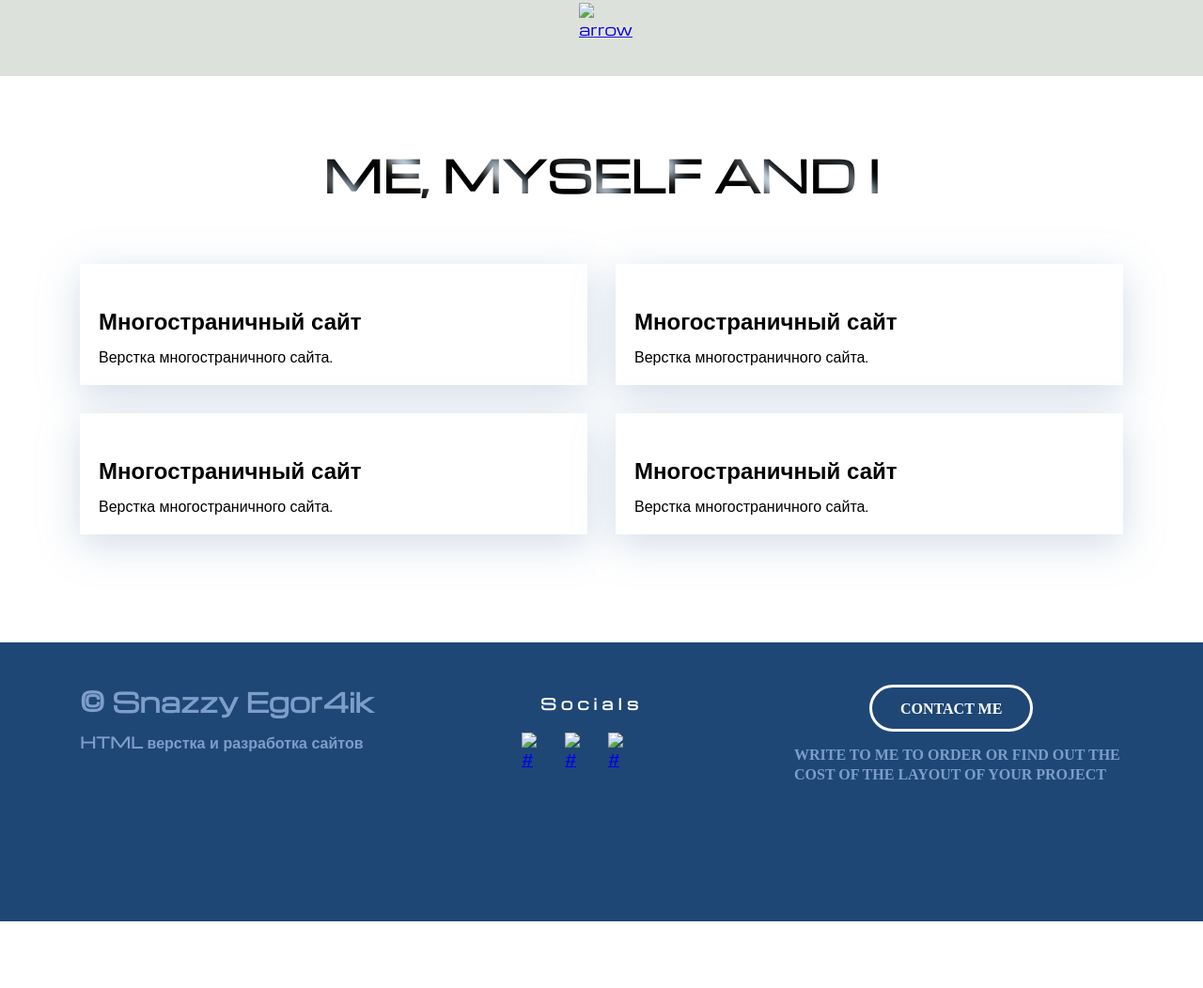
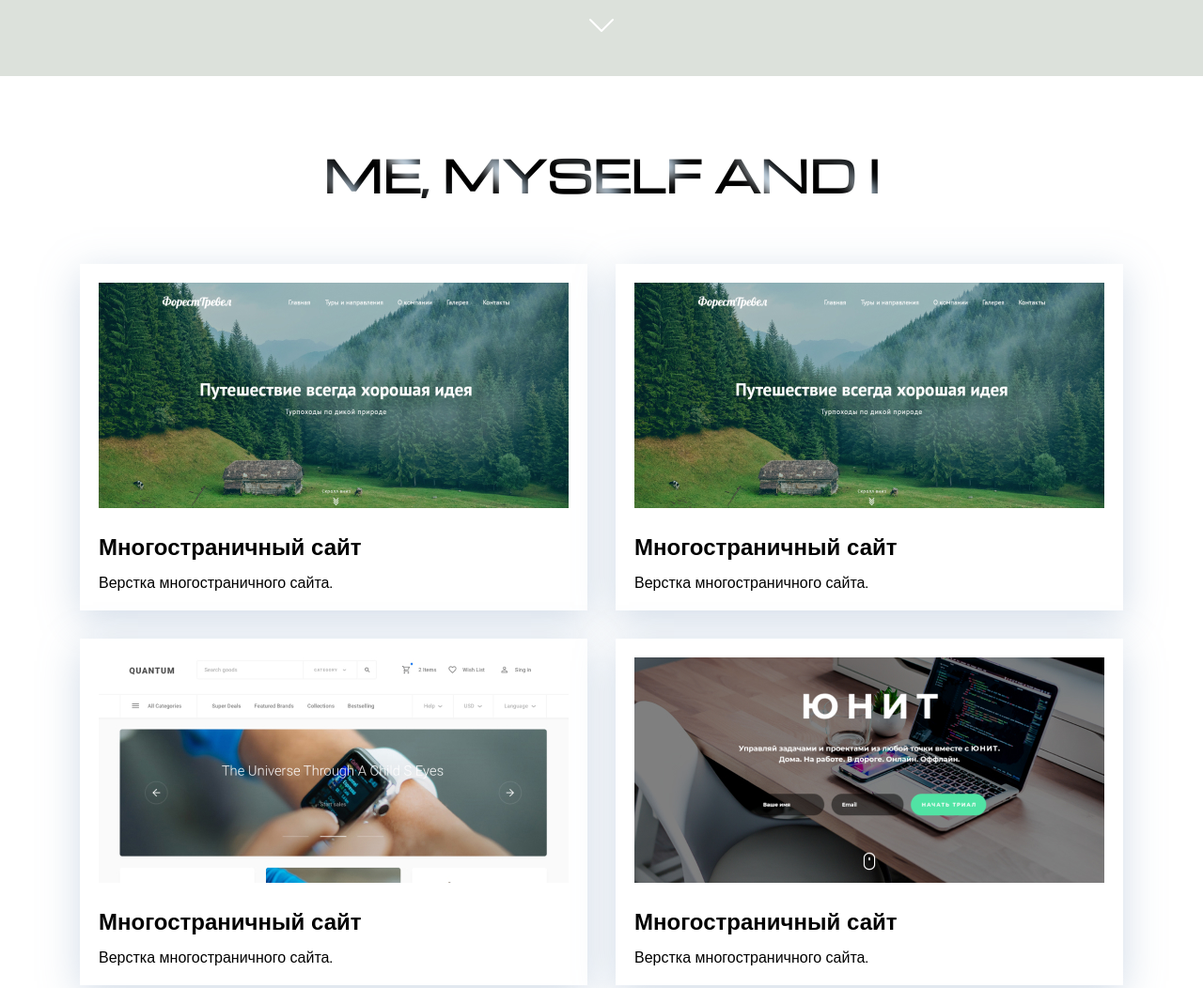
Before and after one commit to Egornoobjee/smthhere, a plain HTML site: page index.html in a window 1280 px wide. Shown: the part 719-1771 px from the top of the page at 94% size. Before the commit the page ends 1700 px from the top, so only its background shows below. Drawn offline with nearby package versions, Linux system fonts and the light colour scheme; files that its build step writes are made by us from their sources.

Commit message:
Update index.html gave it 1more chance!
))

```diff
--- a/index.html
+++ b/index.html
@@ -3,8 +3,8 @@
     <head>
         <meta charset="UTF-8" />
         <meta name="viewport" content="width=device-width, initial-scale=1.0" />
-        <link rel="stylesheet" href="/Project/css/main.css" />
-        <link rel="stylesheet" href="/Project/css/media2.css" />
+        <link rel="stylesheet" href="/css/main.css" />
+        <link rel="stylesheet" href="/css/media2.css" />
 
 
 
@@ -15,7 +15,7 @@
             <h1 class="header-title">Snazzy Egor4ik</h1>
             <p class="header-subtitle">Just a good boy</p>
             <a href="#portfolio" class="header-arrow">
-                <img src="/Project/img/header/chevron-down.svg" alt="arrow" />
+                <img src="/img/header/chevron-down.svg" alt="arrow" />
             </a href="#portfolio">
         </div>
 
@@ -27,10 +27,10 @@
                 <div class="portfolio-cards-wrapper">
                     <!-- card 1 -->
                     <div class="card">
-                        <a href="/Project/new.html" class="card-link">
+                        <a href="/new.html" class="card-link">
                             <img
                                 class="card-img"
-                                src="/Project/img/portfolio/main.jpg"
+                                src="/img/portfolio/main.jpg"
                                 alt=""
                             />
                             <h3 class="card-title">Многостраничный сайт</h3>
@@ -40,10 +40,10 @@
                     <!-- //card 1 -->
                     <!-- card 1 -->
                     <div class="card">
-                        <a href="/Project/new.html" class="card-link">
+                        <a href="/new.html" class="card-link">
                             <img
                                 class="card-img"
-                                src="/Project/img/portfolio/main.jpg"
+                                src="/img/portfolio/main.jpg"
                                 alt=""
                             />
                             <h3 class="card-title">Многостраничный сайт</h3>
@@ -54,10 +54,10 @@
 
                     <!-- card 1 -->
                     <div class="card">
-                        <a href="/Project/new.html" class="card-link">
+                        <a href="/new.html" class="card-link">
                             <img
                                 class="card-img"
-                                src="/Project/img/portfolio/watch.jpg"
+                                src="/img/portfolio/watch.jpg"
                                 alt=""
                             />
                             <h3 class="card-title">Многостраничный сайт</h3>
@@ -67,10 +67,10 @@
                     <!-- //card 1 -->
                     <!-- card 1 -->
                     <div class="card">
-                        <a href="/Project/new.html" class="card-link">
+                        <a href="/new.html" class="card-link">
                             <img
                                 class="card-img"
-                                src="/Project/img/portfolio/unit.jpg"
+                                src="/img/portfolio/unit.jpg"
                                 alt=""
                             />
                             <h3 class="card-title">Многостраничный сайт</h3>
@@ -97,17 +97,17 @@
                         <div class="footer-icons-row">
                             <a href="#"
                                 ><img
-                                    src="/Project/img/socialIcons/instagram.svg"
+                                    src="/img/socialIcons/instagram.svg"
                                     alt="#"
                             /></a>
                             <a href="#"
                                 ><img
-                                    src="/Project/img/socialIcons/vk.svg"
+                                    src="/img/socialIcons/vk.svg"
                                     alt="#"
                             /></a>
                             <a href="#"
                                 ><img
-                                    src="/Project/img/socialIcons/github.svg"
+                                    src="/img/socialIcons/github.svg"
                                     alt="#"
                             /></a>
                         </div>
@@ -127,10 +127,10 @@
         </div>
 
         <!-- библиотеки и плагины -->
-        <script src="./libs/jquery-3.7.1.min.js"></script>
-        <script src="./libs/jquery.vide.min.js"></script>
+        <script src="/libs/jquery-3.7.1.min.js"></script>
+        <script src="/libs/jquery.vide.min.js"></script>
         <!-- скрипты и вызовы библиотек -->
-        <script src="./js/main.js"></script>
+        <script src="/js/main.js"></script>
 
 
 
```
